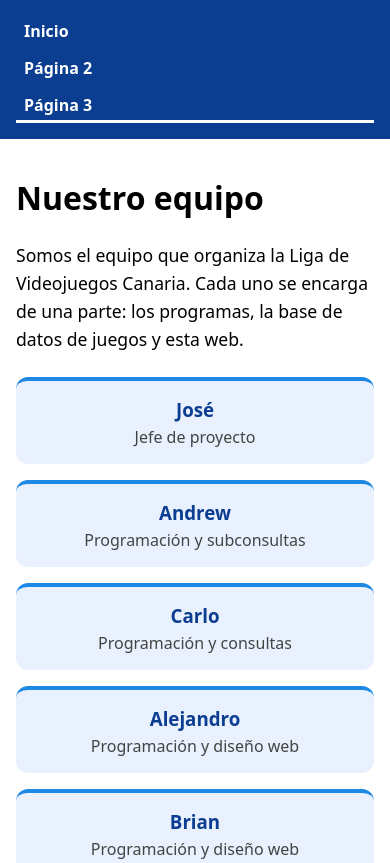
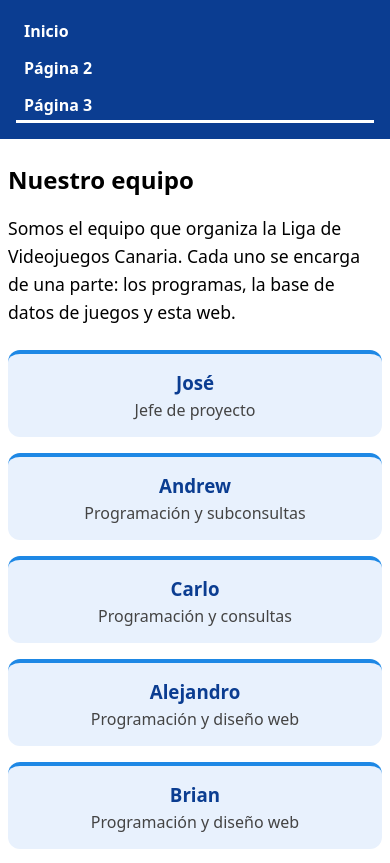
Before and after one commit to HairNotFound/ut5-web, a plain HTML site: page pagina3.html in a window 390 px wide. Shown: the top 863 px of the page. Drawn offline with Linux system fonts and the light colour scheme.

Commit message:
style: responsive para móvil y tablet

```diff
--- a/css/estilos.css
+++ b/css/estilos.css
@@ -183,5 +183,24 @@ img { max-width: 100%; }
 /* =========================================================
    ZONA DE ALEJANDRO · responsive  (escribe SOLO entre estas dos líneas)
    ========================================================= */
+/* ===== Responsive tablet (Alejandro) ===== */
+@media (max-width: 900px) {
+  main { padding: .75rem; }
+  h1 { font-size: 1.8rem; }
+  .juegos-tarjeta { width: calc(50% - .5rem); }
+}
+
+/* ===== Responsive móvil (Alejandro) ===== */
+@media (max-width: 600px) {
+  main { padding: .5rem; }
+  h1 { font-size: 1.5rem; }
+  .inicio-datos,
+  .juegos-lista,
+  .equipo-lista { flex-direction: column; }
+  .inicio-dato,
+  .equipo-miembro { flex: none; }
+  .juegos-tarjeta { width: 100%; }
+  .equipo-form { max-width: 100%; }
+}
 
 /* ----- fin de la zona de Alejandro · responsive ----- */
```
